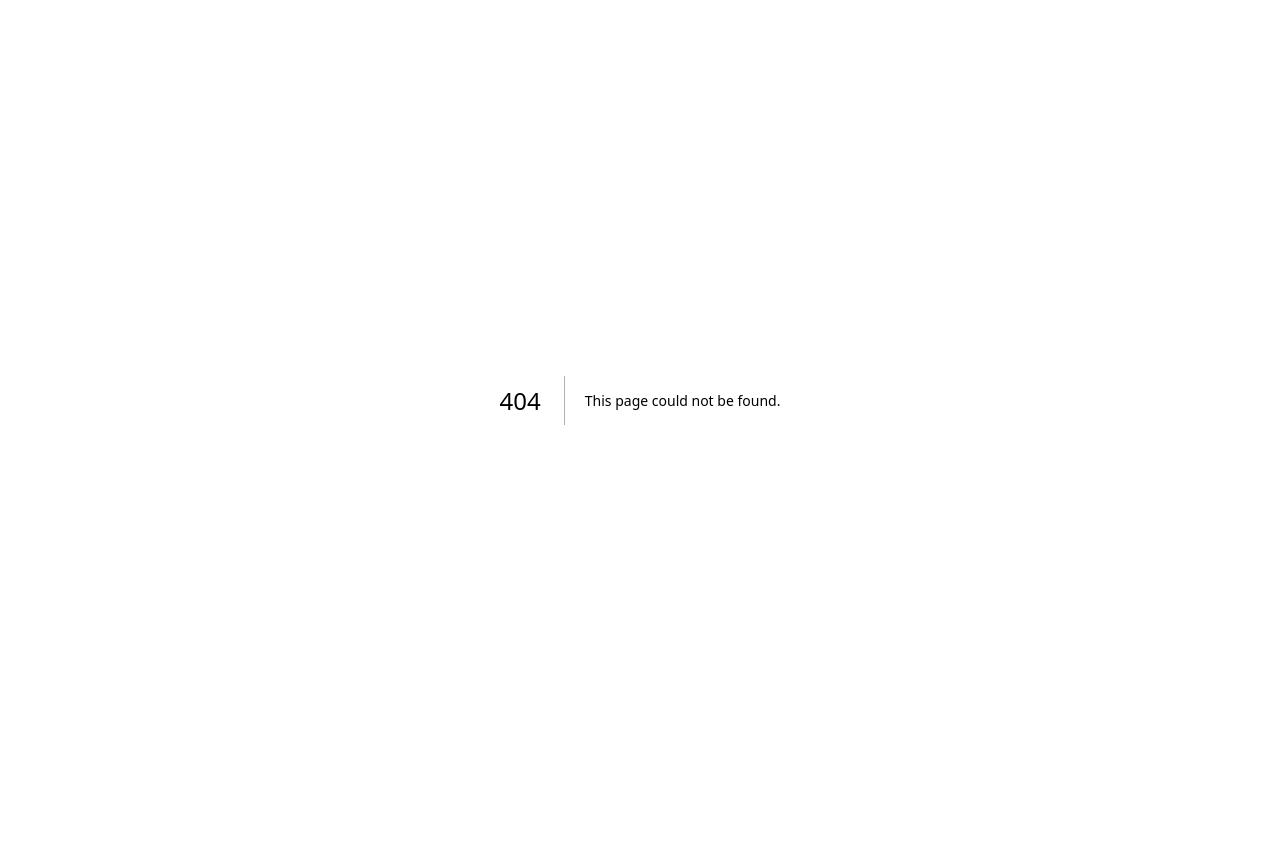
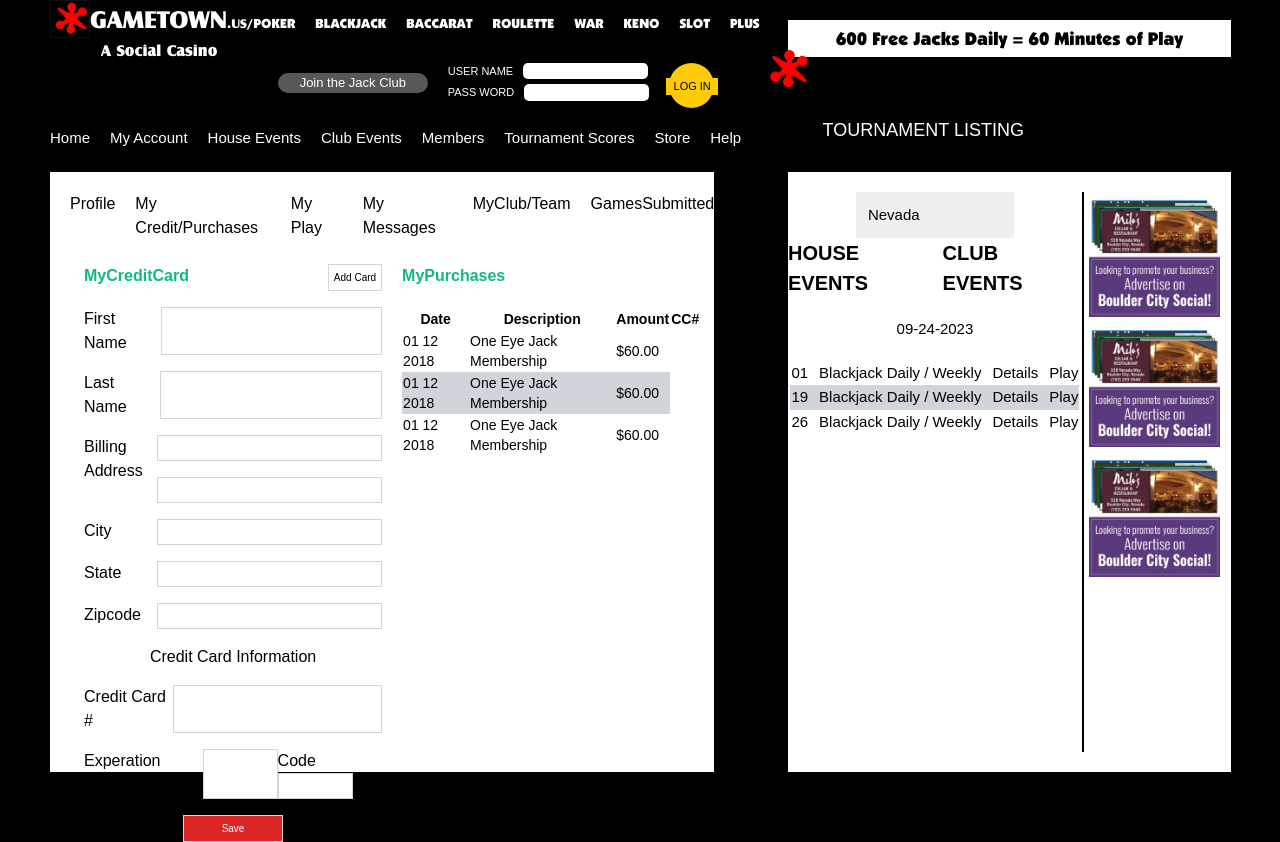
Before and after one commit to uthistran/game-town-stage, a Next.js app: page /account in a window 1280 px wide. Before the commit this address had no page. Before the commit the page ends 800 px from the top, so only its background shows below. Built offline with nearby package versions, Linux system fonts and the light colour scheme.

Commit message:
Purchase page created

```diff
--- /dev/null
+++ b/src/app/account/page.tsx
@@ -0,0 +1,27 @@
+"use client"
+import { useEffect } from "react";
+import AccountMenu from "../component/account-menu";
+import { useRouter } from "next/router";
+import TournamentContainer from "../component/tournament-container";
+import Purchase from "../component/purchase";
+
+const Account = () => {
+
+
+    return (
+        <div className="flex flex-row">
+            <div className="flex-[60%] ml-[50px]">
+                <div className="w-[90%] h-[calc(100vh-200px)] bg-white mt-[20px] pt-[20px] pl-[20px] text-black">
+                    <AccountMenu/>
+                    <Purchase/>
+                </div>
+
+            </div>
+            <TournamentContainer/>
+        </div>
+
+
+    )
+}
+
+export default Account;
--- a/src/app/component/purchase-menu.tsx
+++ b/src/app/component/account-menu.tsx
@@ -1,7 +1,7 @@
 import Menu from "./menu";
-import  menuItems  from "../data/purchase-menu-items";
+import  menuItems  from "../data/account-menu-items";
 
-const PurchaseMenu = () => {
+const AccountMenu = () => {
     return (
         <nav className="">
             <Menu items={menuItems} menuItemClassName="active:text-[red] focus:text-[red] hover:text-[red] active:underline focus:underline hover:underline"/>
@@ -9,4 +9,4 @@ const PurchaseMenu = () => {
     )
 }
 
-export default PurchaseMenu;
+export default AccountMenu;
--- /dev/null
+++ b/src/app/component/global-navigation.tsx
@@ -0,0 +1,27 @@
+"use client";
+
+import Login from "./login";
+import MainNavigation from "./main-navigation";
+import SecondaryNavigation from "./secondary-navigation";
+import TournamentHeader from "./tournament-header";
+
+const GlobalNavigation = () => {
+    return(
+        <div className="flex flex-row">
+
+            <section className="flex-[60%] ml-[50px]">
+                <MainNavigation/>
+                <Login/>
+                <SecondaryNavigation/>
+            </section>
+
+            <section className="trnmntaddSectionCls mt-[20px] flex-[40%]">
+                <TournamentHeader/>
+                <div id="trmntLstHdr" className="mt-[60px] text-[30px] md:text-[18px] w-[55%] text-center font-['Arial, Helvetica, sans-serif']">TOURNAMENT LISTING</div>
+            </section>
+
+        </div>
+    )
+}
+
+export default GlobalNavigation;
--- /dev/null
+++ b/src/app/component/purchase.tsx
@@ -0,0 +1,95 @@
+const Purchase = () => {
+    return (
+        <div className="flex flex-row px-[14px] pt-[24px] gap-[20px] justify-between">
+            <div className="flex flex-col gap-[8px] basis-2/4">
+                <div className="flex flex-row justify-between">
+                    <h1 className="text-emerald-500 font-bold">MyCreditCard</h1>
+                    {/* TODO: Button should be replaced with the Drop down list*/}
+                    <button className="border-solid border-r border-b border-l border-t border-gray-300 p-[5px] text-[10px]">Add Card</button>
+                </div>
+                <form className="mt-[8px]">
+                    <div className="flex flex-col gap-[16px]">
+                        <div className="flex flex-row justify-between">
+                            <label>First Name</label>
+                            <input className="border-solid border-r border-b border-l border-t border-gray-300  w-[225px]" type="text"></input>
+                        </div>
+                        <div className="flex flex-row justify-between">
+                            <label>Last Name</label>
+                            <input className="border-solid border-r border-b border-l border-t border-gray-300  w-[225px]" type="text"></input>
+                        </div>
+                        <div className="flex flex-row justify-between">
+                            <label>Billing Address</label>
+                            <div className="flex flex-col gap-[16px]">
+                                <input className="border-solid border-r border-b border-l border-t border-gray-300  w-[225px]" type="text"></input>
+                                <input className="border-solid border-r border-b border-l border-t border-gray-300  w-[225px]" type="text"></input>
+                            </div>
+                        </div>
+                        <div className="flex flex-row justify-between">
+                            <label>City</label>
+                            <input className="border-solid border-r border-b border-l border-t border-gray-300  w-[225px]" type="text"></input>
+                        </div>
+                        <div className="flex flex-row justify-between">
+                            <label>State</label>
+                            <input className="border-solid border-r border-b border-l border-t border-gray-300  w-[225px]" type="text"></input>
+                        </div>
+                        <div className="flex flex-row justify-between">
+                            <label>Zipcode</label>
+                            <input className="border-solid border-r border-b border-l border-t border-gray-300  w-[225px]" type="text"></input>
+                        </div>
+
+                        <h1 className="self-center">Credit Card Information</h1>
+                        <div className="flex flex-row justify-between">
+                            <label>Credit Card #</label>
+                            <input className="border-solid border-r border-b border-l border-t border-gray-300  w-[225px]" type="text"></input>
+                        </div>
+                        <div className="flex flex-row justify-between">
+                            <div className="flex flex-row gap-[20px]">
+                                <label>Experation Date</label>
+                                <input className="border-solid border-r border-b border-l border-t border-gray-300  w-[75px] pl-[20px]" type="text"></input>
+                            </div>
+
+                            <div>
+                                <label>Code</label>
+                                <input className="border-solid border-r border-b border-l border-t border-gray-300  w-[75px] pl-[20px]" type="text"></input>
+                            </div>
+
+                        </div>
+                        <button className="self-center w-[100px] border-solid border-r border-b border-l border-t border-gray-300 p-[5px] text-[10px] bg-red-600 text-white">Save</button>
+                    </div>
+
+
+                </form>
+            </div>
+            <div className="basis-2/4">
+                <h1 className="text-emerald-500 font-bold">MyPurchases</h1>
+                <table className="mt-[20px] text-sm">
+                    <thead>
+                        <th>Date</th>
+                        <th>Description</th>
+                        <th>Amount</th>
+                        <th>CC#</th>
+                    </thead>
+                    <tbody>
+                        <tr>
+                            <td className="pr-[10px]">01 12 2018 </td>
+                            <td className="pr-[10px]">One Eye Jack Membership</td>
+                            <td className="">$60.00</td>
+                        </tr>
+                        <tr className="bg-gray-300">
+                            <td className="pr-[10px]">01 12 2018 </td>
+                            <td className="pr-[10px]">One Eye Jack Membership</td>
+                            <td className="">$60.00</td>
+                        </tr>
+                        <tr>
+                            <td className="pr-[10px]">01 12 2018 </td>
+                            <td className="pr-[10px]">One Eye Jack Membership</td>
+                            <td className="">$60.00</td>
+                        </tr>
+                    </tbody>
+                </table>
+            </div>
+        </div>
+    )
+}
+
+export default Purchase;
--- a/src/app/component/tournament-container.tsx
+++ b/src/app/component/tournament-container.tsx
@@ -1,20 +1,27 @@
 'use client'
 
-import { useSelector } from "react-redux";
+import { useSelector, useStore } from "react-redux";
 import AddBanner from "./add-banner";
 import DropDownList from "./drop-down-list";
 import TournamentHeader from "./tournament-header";
 import { RootState } from "@/redux/store";
-import { useEffect } from "react";
+import { useEffect, useState } from "react";
 
 const TournamentContainer = () => {
 
     const isMaximized = useSelector((state: RootState) => state.rootReducer.value.isMaximized);
+    const [isUrlHasAccount, setIsUrlHasAccount] = useState(false);
 
     useEffect(() => {
       console.log("isMaximized updated");
       console.log(isMaximized);
     },[isMaximized])
+
+    useEffect(()=>{
+      const urlHasAccount = window.location.href.includes("account");
+      setIsUrlHasAccount(urlHasAccount);
+    },[])
+
 
     let currentDate = new Date().toLocaleDateString('en-US', {
         year: 'numeric',
@@ -29,9 +36,9 @@ const TournamentContainer = () => {
     }
     return (
         <section className="trnmntaddSectionCls mt-[20px] flex-[40%]">
-            <TournamentHeader/>
-            <div id="trmntLstHdr" className="mt-[60px] text-[30px] md:text-[18px] w-[55%] text-center font-['Arial, Helvetica, sans-serif']">TOURNAMENT LISTING</div>
-        <div id='trnmtLstnHolder' className="w-[90%] flex bg-white h-[calc(100vh-200px)] mt-[28px] text-[black]">
+            {/* <TournamentHeader/>
+            <div id="trmntLstHdr" className="mt-[60px] text-[30px] md:text-[18px] w-[55%] text-center font-['Arial, Helvetica, sans-serif']">TOURNAMENT LISTING</div> */}
+        <div id='trnmtLstnHolder' className="w-[90%] flex bg-white h-[calc(100vh-200px)] text-[black]">
             <div id="trnmtdtsHdr" className= {`flex-[2] ${isMaximized ? 'invisible' : ''}` }>
                 <div className="w-full m-auto text-center mt-[20px]">
                     <DropDownList/>
@@ -43,6 +50,9 @@ const TournamentContainer = () => {
                 <div className="dateHolder margin20 font-Arial fontSize20">
                     <div id="trmntDate">{currentDate}</div>
                 </div>
+                {
+                  !isUrlHasAccount ?
+
                 <table className="trnamentTble textAlignCentre font-Arial fontSize20">
                   <thead>
                     <tr>
@@ -60,7 +70,30 @@ const TournamentContainer = () => {
                       <td>14</td>
                     </tr>
                     </tbody>
+                  </table> :
+                  <table className="trnamentTble textAlignCentre font-Arial fontSize20">
+                    <tbody>
+                      <tr>
+                        <td className="pr-[10px]">01</td>
+                        <td className="pr-[10px]">Blackjack Daily / Weekly</td>
+                        <td className="pr-[10px]">Details</td>
+                        <td>Play</td>
+                      </tr>
+                      <tr className="bg-gray-300">
+                        <td className="pr-[10px]">19</td>
+                        <td className="pr-[10px]">Blackjack Daily / Weekly</td>
+                        <td className="pr-[10px]">Details</td>
+                        <td>Play</td>
+                      </tr>
+                      <tr>
+                        <td className="pr-[10px]">26</td>
+                        <td className="pr-[10px]">Blackjack Daily / Weekly</td>
+                        <td className="pr-[10px]">Details</td>
+                        <td>Play</td>
+                      </tr>
+                    </tbody>
                   </table>
+  }
             </div>
            <AddBanner/>
         </div>
--- a/src/app/data/purchase-menu-items.ts
+++ b/src/app/data/account-menu-items.ts
@@ -3,7 +3,7 @@ import { MenuItem } from '../model/menu-item';
 
 const menuItems: MenuItem[] = [
     { id: 1, name: 'Profile', url: "#" },
-    { id: 2, name: 'My Credit/Purchases', url: "#" },
+    { id: 2, name: 'My Credit/Purchases', url: "account/purchase" },
     { id: 3, name: 'My Play', url: "#" },
     { id: 4, name: 'My Messages', url: "#" },
     { id: 5, name: 'MyClub/Team', url: "#" },
--- a/src/app/data/secondary-menu-items.ts
+++ b/src/app/data/secondary-menu-items.ts
@@ -3,7 +3,7 @@ import { MenuItem } from '../model/menu-item';
 
 const menuItems: MenuItem[] = [
     { id: 1, name: 'Home', url: "#" },
-    { id: 2, name: 'My Account', url: "#" },
+    { id: 2, name: 'My Account', url: "/account?subpage=purchase" },
     { id: 3, name: 'House Events', url: "#" },
     { id: 4, name: 'Club Events', url: "#" },
     { id: 5, name: 'Members', url: "#" },
--- a/src/app/layout.tsx
+++ b/src/app/layout.tsx
@@ -1,6 +1,7 @@
 import "./styles/global.css"
 import Favicon from '../../public/assets/images/logo-trans.png';
 import { ReduxProvider } from "@/redux/provider";
+import GlobalNavigation from "./component/global-navigation";
 
 export const metadata = {
     title: 'Game Town',
@@ -17,6 +18,7 @@ export const metadata = {
       <html lang="en">
         <body>
           <ReduxProvider>
+              <GlobalNavigation/>
               {children}
           </ReduxProvider>
         </body>
--- a/src/app/page.tsx
+++ b/src/app/page.tsx
@@ -1,7 +1,4 @@
 import GameCategory from "./component/game-category"
-import Login from "./component/login"
-import MainNavigation from "./component/main-navigation"
-import SecondaryNavigation from "./component/secondary-navigation"
 import TournamentContainer from "./component/tournament-container"
 
 export default function Home() {
@@ -9,9 +6,6 @@ export default function Home() {
       <main className="">
         <div className="flex flex-row">
           <section className="flex-[60%] ml-[50px]">
-            <MainNavigation/>
-            <Login/>
-            <SecondaryNavigation/>
             <GameCategory/>
           </section>
         <TournamentContainer/>
--- a/src/app/styles/global.css
+++ b/src/app/styles/global.css
@@ -48,7 +48,7 @@ body {
     color: #fff;
     width: 100%;
     height: 100%;
-    margin-top: 30px;
+    /* margin-top: 30px; */
 }
 
 .font-boulder {
```
